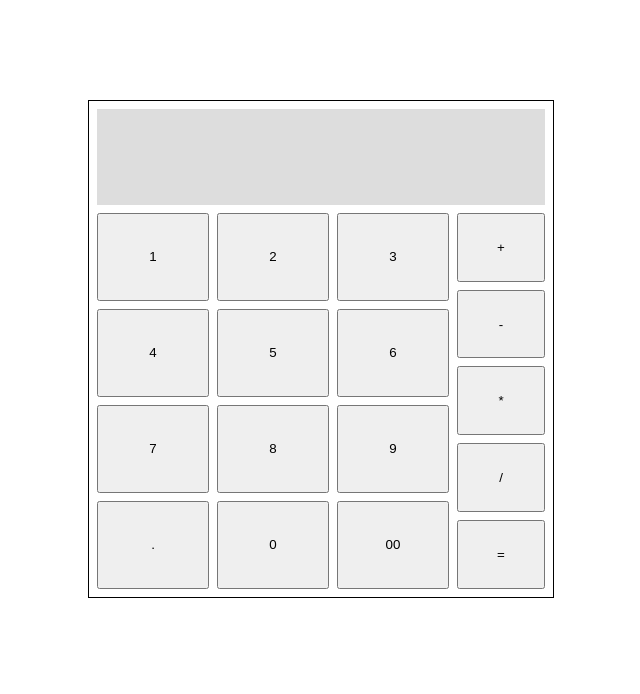
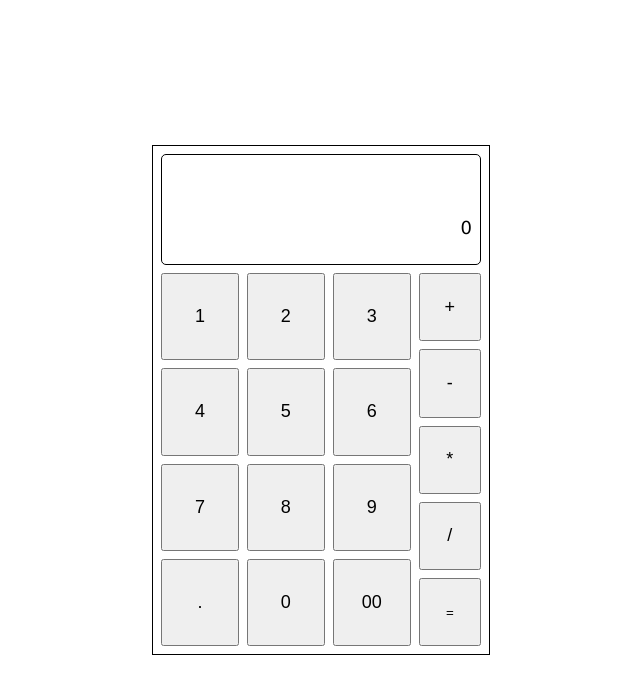
Before and after one commit to harshuljn/odin-calculator, a plain HTML site: page index.html in a window 1280 px wide. Shown: the whole page, without its empty margins (319-959 px from the left). Drawn offline with Linux system fonts and the light colour scheme.

Commit message:
Add screen text

```diff
--- a/index.html
+++ b/index.html
@@ -10,7 +10,10 @@
 	</head>
 	<body>
 		<div id="calculator">
-			<div id="screen"></div>
+			<div id="screen">
+				<div class="result"></div>
+				<div class="operand">0</div>
+			</div>
 
 			<div id="keypad">
 				<div class="digits">
--- a/script.js
+++ b/script.js
@@ -15,6 +15,8 @@ function operatorOnClickEventListener(operator) {
 	result = operate(+result, +operand, operation);
 	operand = "";
 	operation = operator.innerText;
+	document.querySelector(".result").textContent = result;
+	document.querySelector(".operand").textContent = operand;
 	console.log(result);
 }
 
@@ -27,8 +29,14 @@ operators.forEach((operator) =>
 
 const digits = Array.from(document.querySelectorAll(".digit"));
 digits.forEach((digit) =>
-	digit.addEventListener("click", () => (operand += digit.innerText))
+	digit.addEventListener("click", () => {
+		operand += digit.innerText;
+		document.querySelector(".operand").textContent = operand;
+	})
 );
 
 const calc = document.querySelector(".calc");
 calc.addEventListener("click", () => operatorOnClickEventListener(calc));
+
+const resultScreen = document.querySelector(".result");
+resultScreen.addEventListener();
--- a/style.css
+++ b/style.css
@@ -12,23 +12,30 @@ body {
 
 #calculator {
 	display: inline-flex;
-	height: 60%;
-	width: 35%;
+	width: 25%;
+	aspect-ratio: 0.65;
 	flex-direction: column;
 	border: 1px solid black;
 	padding: 8px;
-	margin: 100px auto;
+	margin: auto;
 }
 
 #screen {
-	flex: 2 1 auto;
+	display: flex;
+	flex-flow: column wrap;
+	flex: 2;
+	justify-content: space-around;
+	align-items: flex-end;
 	width: 100%;
-	background-color: #ddd;
+	padding: 8px;
+	box-sizing: border-box;
+	border: 1px solid black;
+	border-radius: 5px;
 	margin: 0px auto 8px;
 }
 
 #keypad {
-	flex: 5 1 auto;
+	flex: 8;
 	display: flex;
 	gap: 8px;
 }
@@ -54,3 +61,10 @@ body {
 .operators button {
 	flex: 1 1 20%;
 }
+
+.digit,
+.operator,
+.result,
+.operand {
+	font-size: 18px;
+}
```
